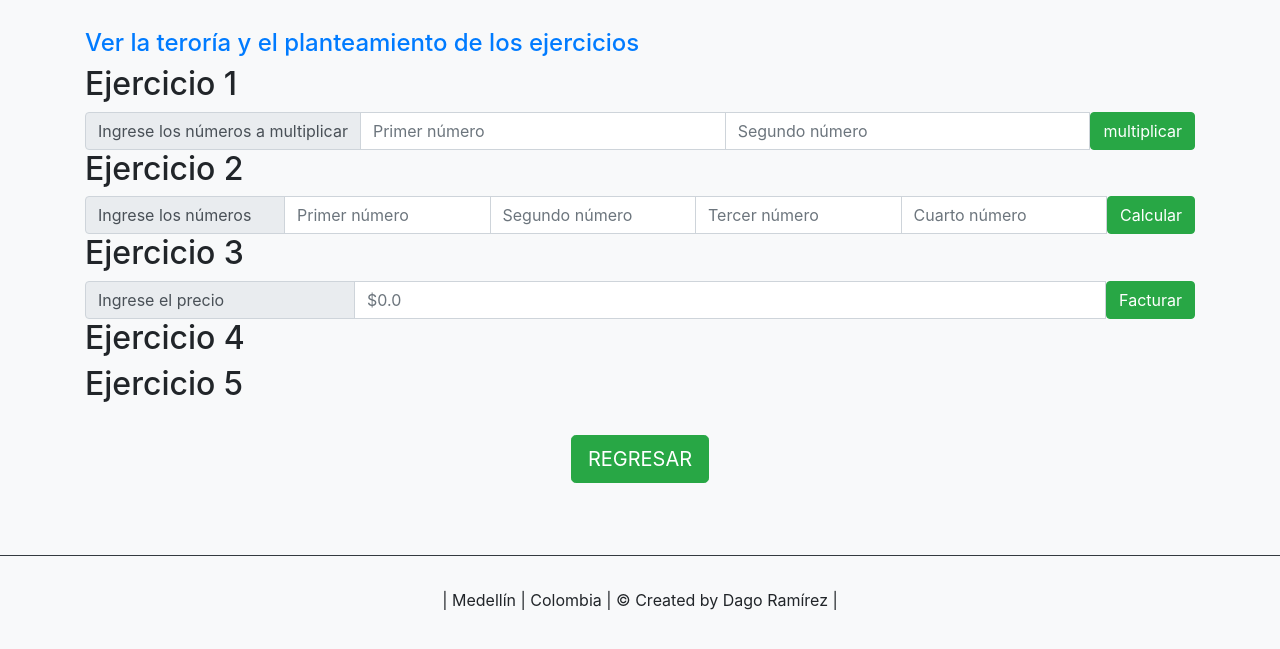
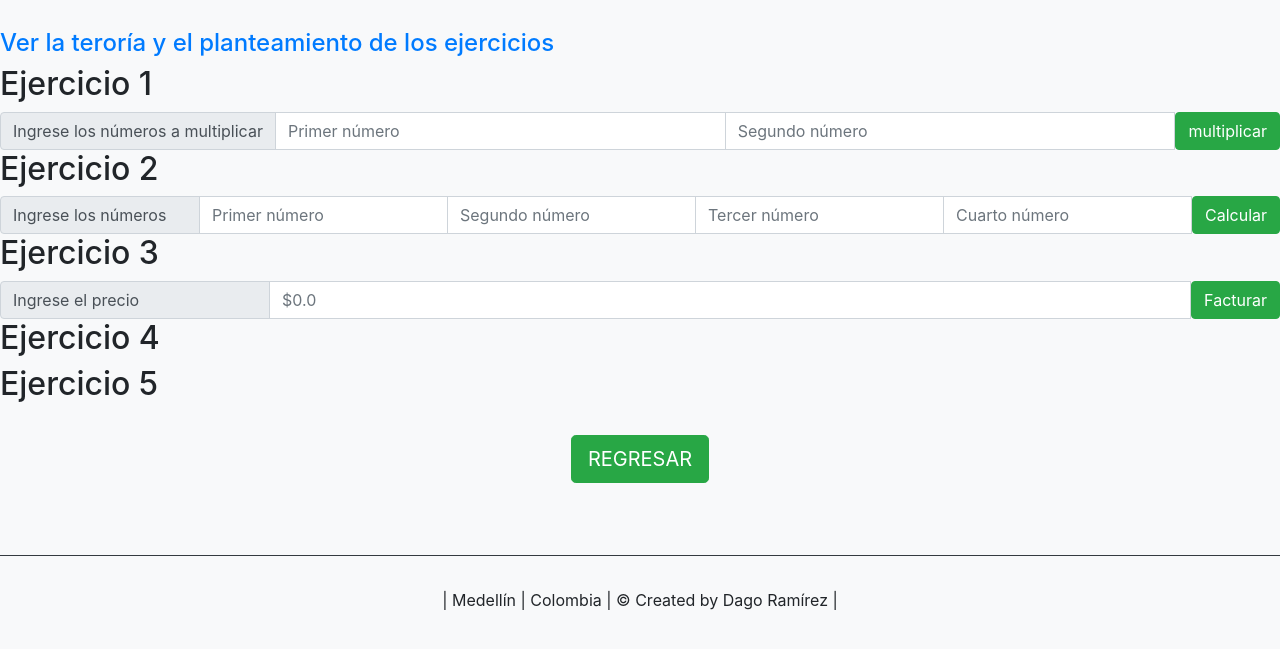
Before and after one commit to dago-ramirez/TRABAJO-VIRTUAL-ACADEMIA-GEEK, a plain HTML site: page html/funciones.html in a window 1280 px wide. Shown: the part 77-726 px from the top of the page. Drawn offline with nearby package versions, Linux system fonts and the light colour scheme.

```diff
--- a/html/funciones.html
+++ b/html/funciones.html
@@ -21,7 +21,7 @@
       </div>
     </nav>
   </header>
-  <main class="container">
+  <main class="">
     <a href="https://john-florez.gitbook.io/fundamentosjs-virtual/funciones" target="_black"><h4>Ver la teroría y el planteamiento de los ejercicios</h4></a>
     <h2>Ejercicio 1</h2>
     <div class="input-group d-flex flex-column flex-lg-row align-content-center">
```
